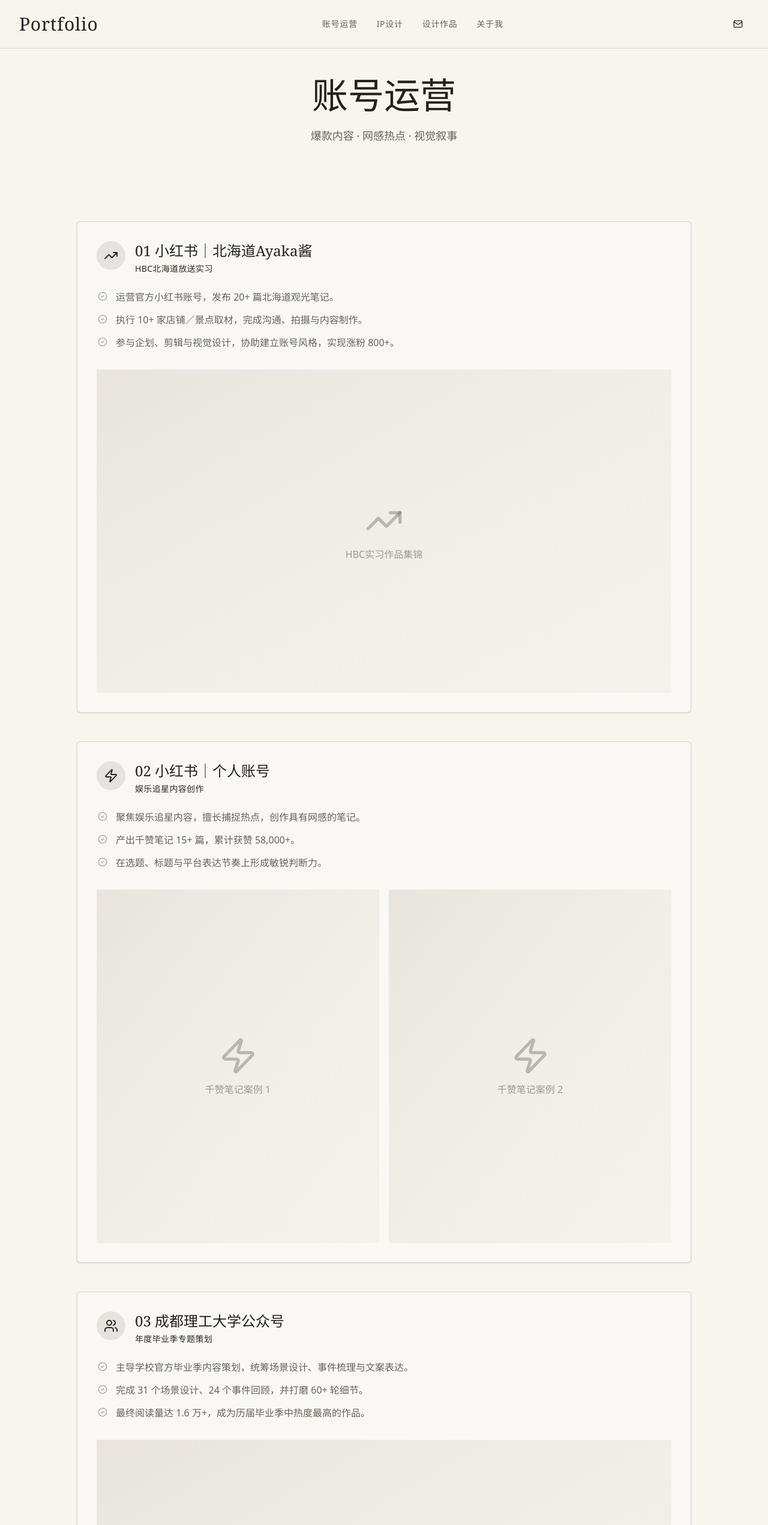
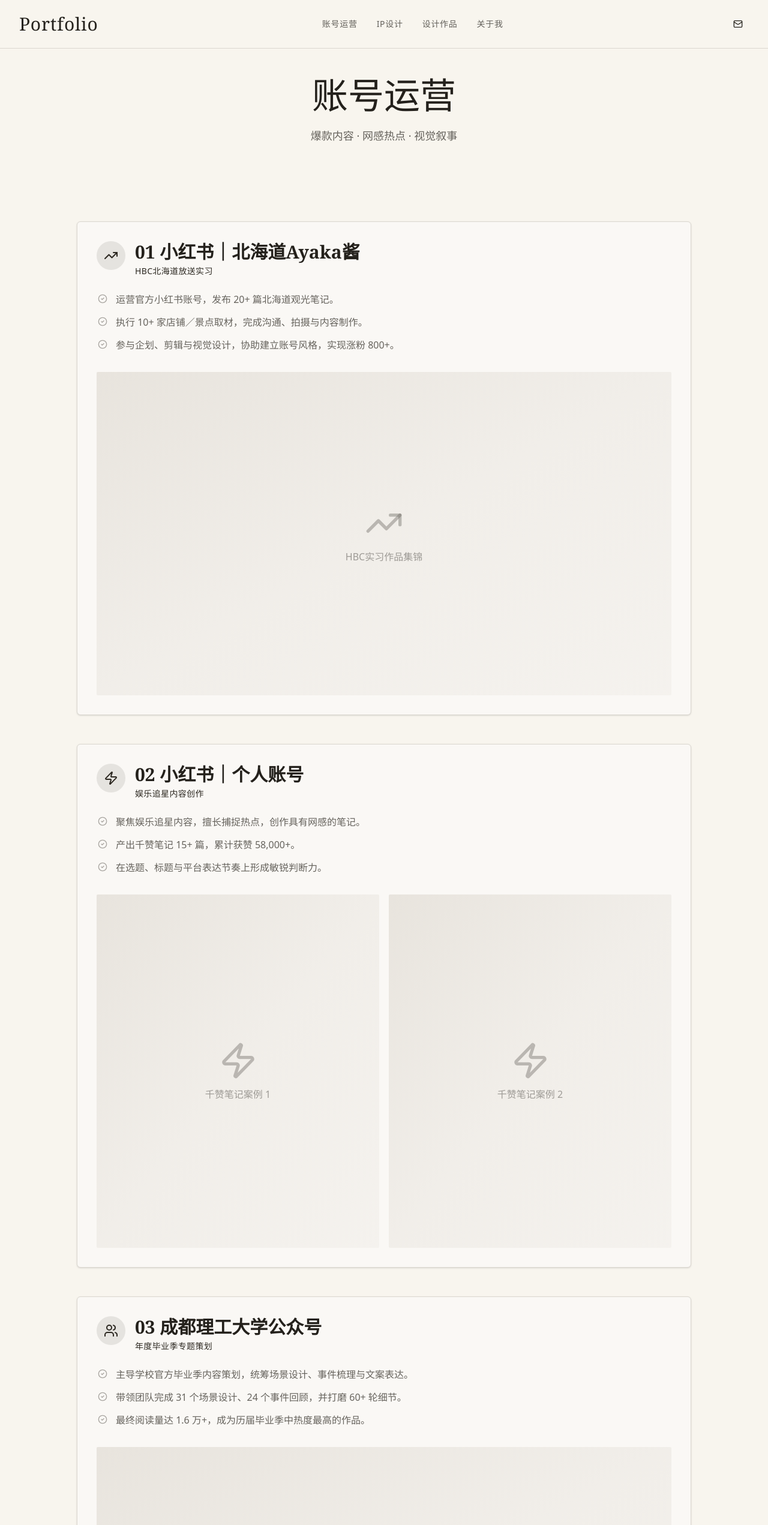
Before and after one commit to Mia1017/v0mia, a Next.js app: page /v0-designer-brand-tk/operation in a window 1280 px wide. Shown: the top 2542 px of the page at 60% size. Built offline with nearby package versions, Linux system fonts and the light colour scheme.

Commit message:
Update page.tsx

```diff
--- a/app/operation/page.tsx
+++ b/app/operation/page.tsx
@@ -33,7 +33,8 @@ export default function OperationPage() {
                 <TrendingUp className="w-6 h-6 text-primary" />
               </div>
               <div>
-                <h2 className="font-serif text-2xl font-light text-foreground mb-1">
+                {/* 💡 标题已加粗 (font-bold) */}
+                <h2 className="font-serif text-2xl md:text-3xl font-bold text-foreground mb-1">
                   01 小红书｜北海道Ayaka酱
                 </h2>
                 <p className="text-sm text-primary font-medium tracking-wide">HBC北海道放送实习</p>
@@ -70,7 +71,8 @@ export default function OperationPage() {
                 <Zap className="w-6 h-6 text-primary" />
               </div>
               <div>
-                <h2 className="font-serif text-2xl font-light text-foreground mb-1">
+                {/* 💡 标题已加粗 (font-bold) */}
+                <h2 className="font-serif text-2xl md:text-3xl font-bold text-foreground mb-1">
                   02 小红书｜个人账号
                 </h2>
                 <p className="text-sm text-primary font-medium tracking-wide">娱乐追星内容创作</p>
@@ -105,7 +107,8 @@ export default function OperationPage() {
                 <Users className="w-6 h-6 text-primary" />
               </div>
               <div>
-                <h2 className="font-serif text-2xl font-light text-foreground mb-1">
+                {/* 💡 标题已加粗 (font-bold) */}
+                <h2 className="font-serif text-2xl md:text-3xl font-bold text-foreground mb-1">
                   03 成都理工大学公众号
                 </h2>
                 <p className="text-sm text-primary font-medium tracking-wide">年度毕业季专题策划</p>
@@ -119,7 +122,8 @@ export default function OperationPage() {
               </li>
               <li className="flex items-start gap-3 text-muted-foreground leading-relaxed">
                 <CheckCircle2 className="w-5 h-4 text-primary/40 mt-1 shrink-0" />
-                <span>完成 31 个场景设计、24 个事件回顾，并打磨 60+ 轮细节。</span>
+                {/* 💡 这里我帮你修正了一个小语病，改回了“完成” */}
+                <span>带领团队完成 31 个场景设计、24 个事件回顾，并打磨 60+ 轮细节。</span>
               </li>
               <li className="flex items-start gap-3 text-muted-foreground leading-relaxed">
                 <CheckCircle2 className="w-5 h-4 text-primary/40 mt-1 shrink-0" />
```
